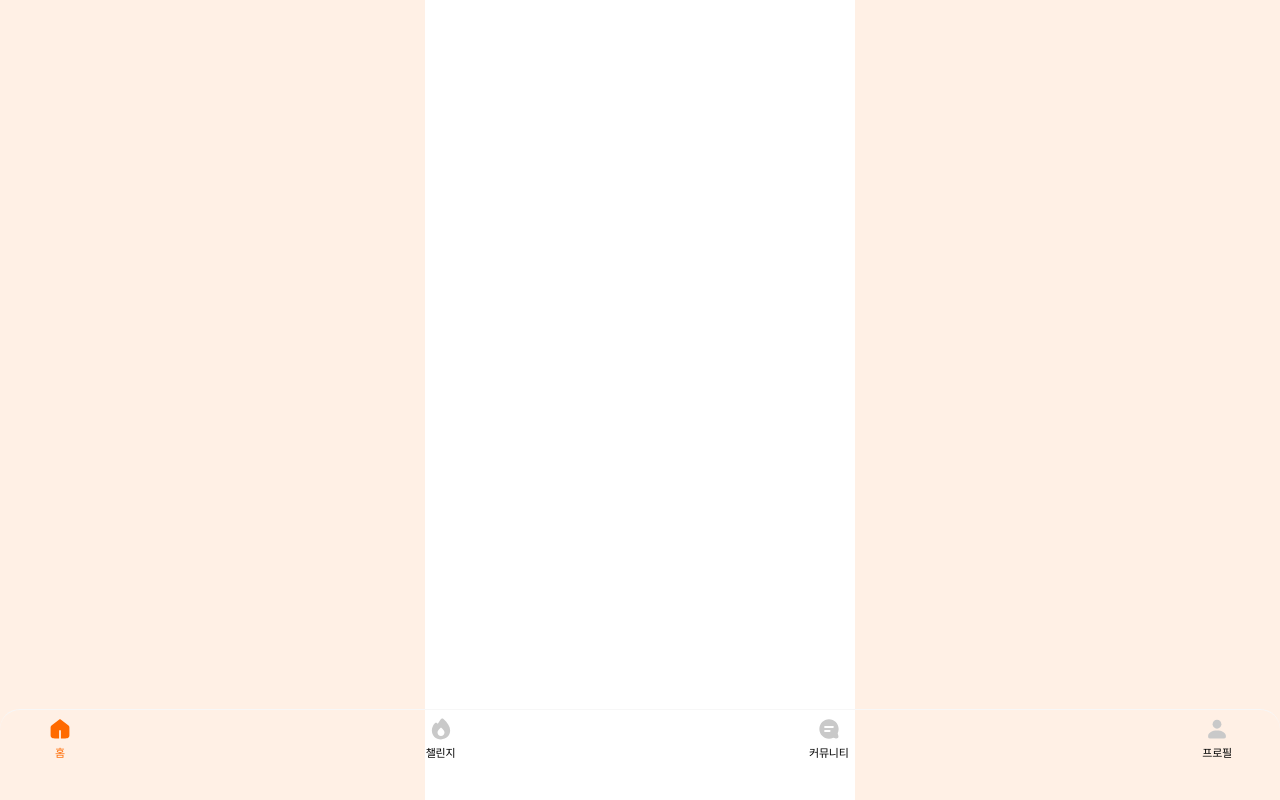
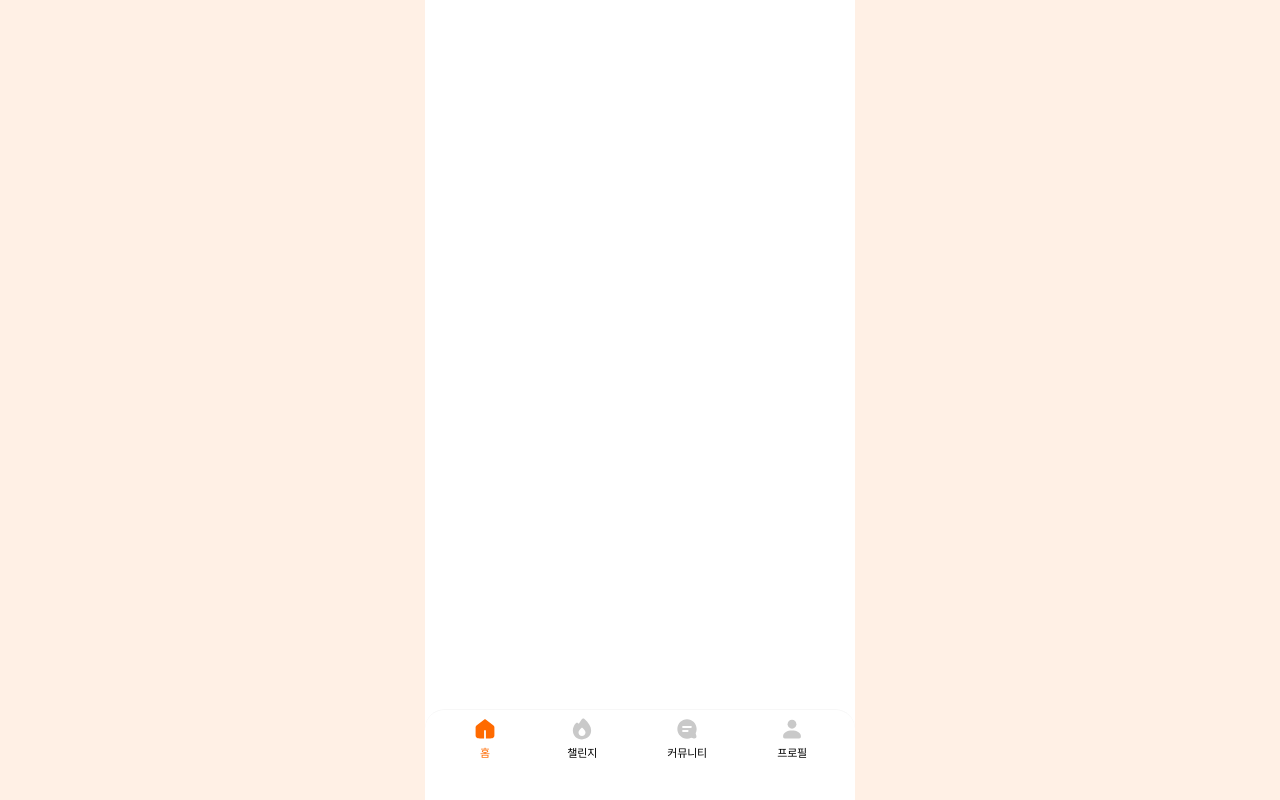
Before and after one commit to Chaellimi/Chaellimi_Web, a Next.js app: page / in a window 1280 px wide. Built offline with nearby package versions, Linux system fonts and the light colour scheme.

Commit message:
fix(#12) :: NavigationBar 크기 수정

```diff
--- a/src/components/shared/Navigationbar.tsx
+++ b/src/components/shared/Navigationbar.tsx
@@ -12,7 +12,7 @@ interface OwnProps {
 
 const Navigationbar = ({ Active }: OwnProps) => {
   return (
-    <div className="fixed bottom-0 left-1/2 -translate-x-1/2 w-full flex justify-between pl-6 pr-6 pt-[0.47rem] pb-[0.47rem] border-t border-gray-50 rounded-tr-[1.25rem] rounded-tl-[1.25rem] mb-8">
+    <div className="fixed bottom-0 left-1/2 -translate-x-1/2 w-[430px] flex justify-between pl-6 pr-6 pt-[0.47rem] pb-[0.47rem] border-t border-gray-50 rounded-tr-[1.25rem] rounded-tl-[1.25rem] mb-8">
       <div className="flex flex-col items-center justify-center gap-1 pl-6 pr-6">
         <HomeIcon disabled={Active === 'home' ? false : true} />
         <div
```
